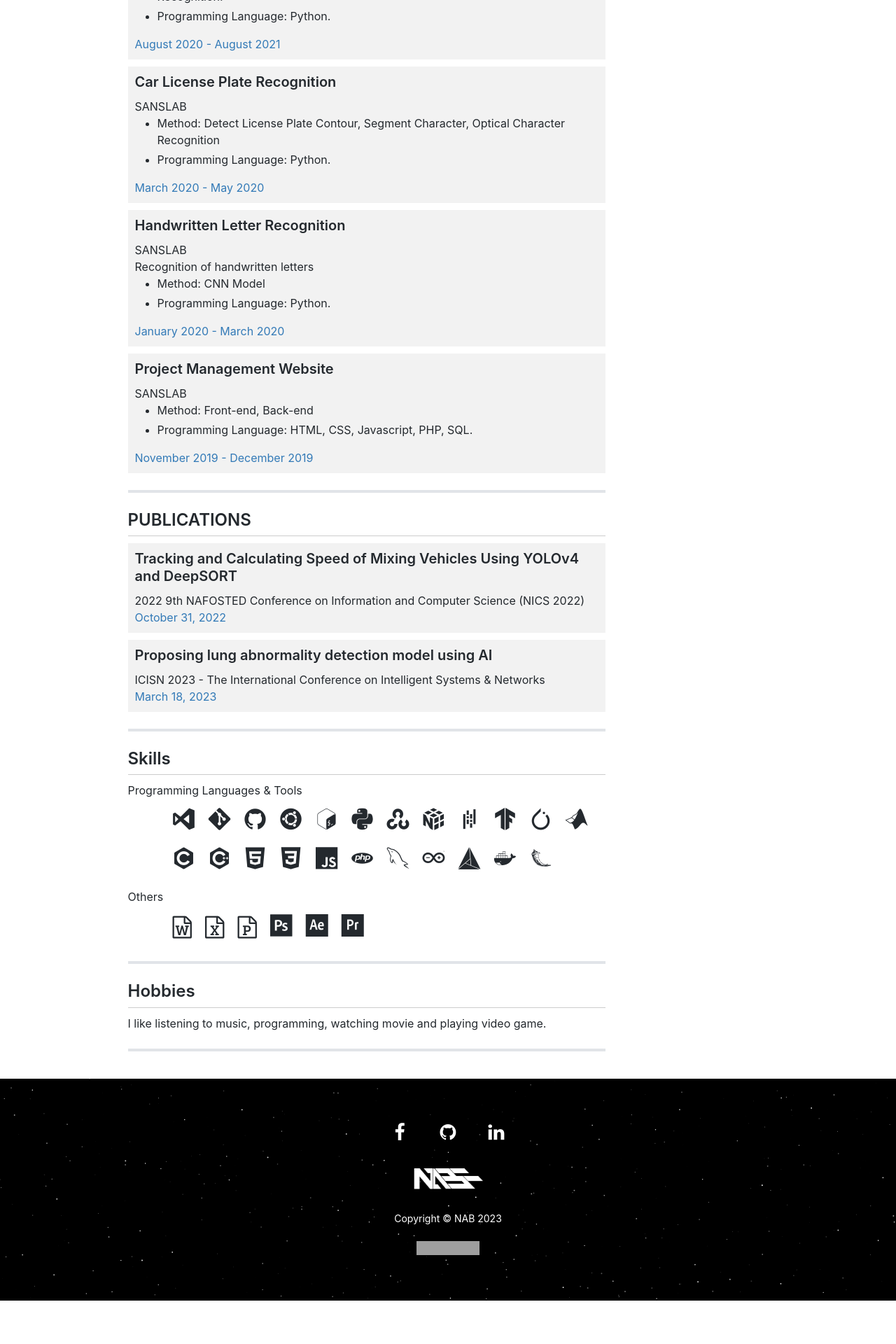
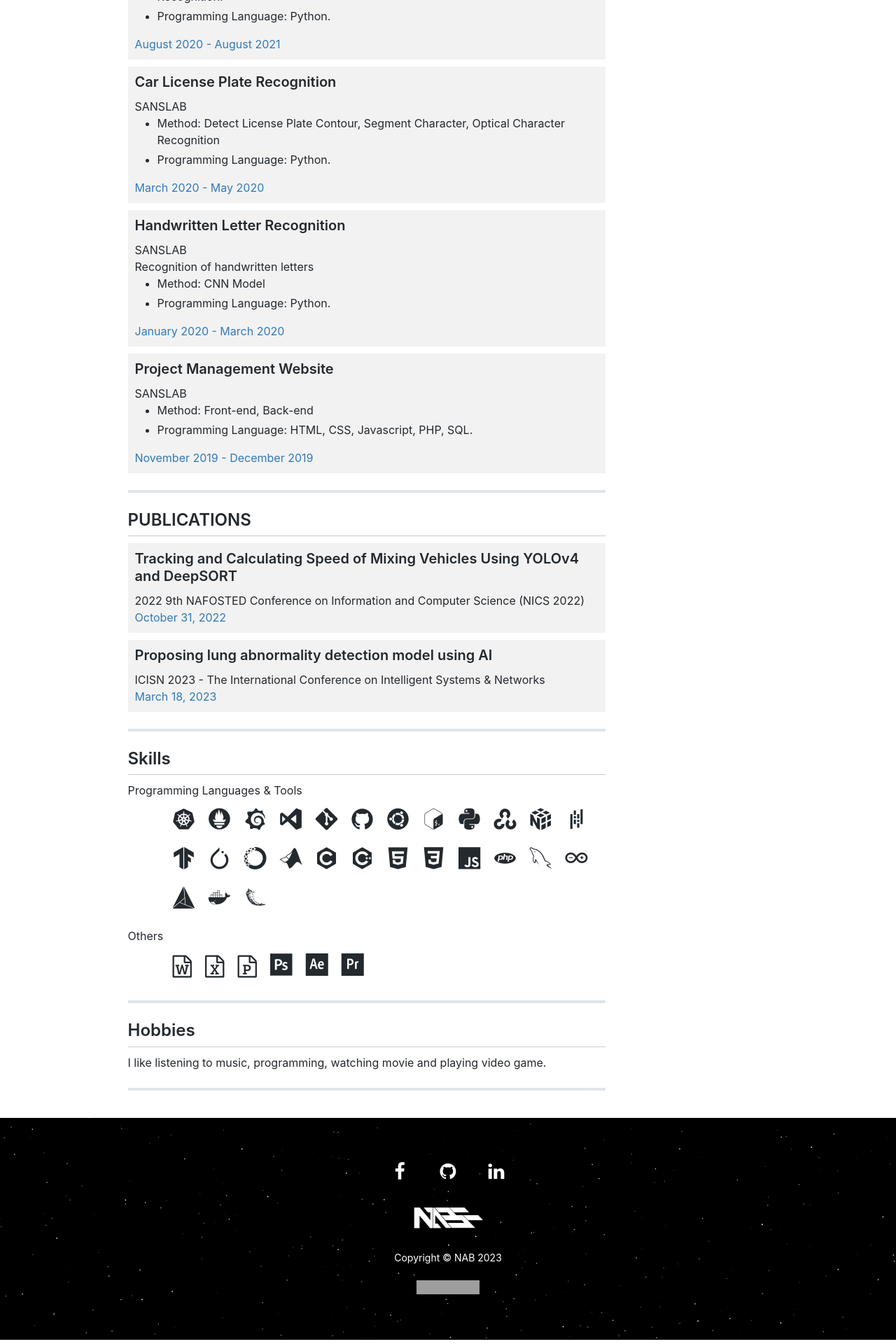
Before and after one commit to nab1010/nab1010.github.io, a Jekyll site: the page built from profile.html, in a window 1280 px wide. Shown: the part 3075-4995 px from the top of the page at 70% size. Built offline with Jekyll 4.4.1, drawn with Linux system fonts in a browser that asks for light colours; nearby versions of some CDN libraries; comment, search, counter and statistics services are not loaded; before the commit the page ends 4939 px from its top, so only the background shows below that; grey boxes are pictures that could not be loaded.

Commit message:
bangna3 update

```diff
--- a/profile.html
+++ b/profile.html
@@ -250,6 +250,10 @@ hidden: true
                         <li class="list-inline-item"><img src="https://cdn.jsdelivr.net/gh/devicons/devicon/icons/vscode/vscode-original.svg" /></li>
                         <li class="list-inline-item"><img src="https://cdn.jsdelivr.net/gh/devicons/devicon/icons/tensorflow/tensorflow-original.svg" /></li>
                         <li class="list-inline-item"><img src="https://cdn.jsdelivr.net/gh/devicons/devicon/icons/ubuntu/ubuntu-plain.svg" /></li> -->
+                        <li class="list-inline-item"><i class="devicon-kubernetes-plain"></i></li>
+                        <li class="list-inline-item"><i class="devicon-prometheus-original"></i></li>
+                        <li class="list-inline-item"><i class="devicon-grafana-original"></i></li>
+
                         <li class="list-inline-item"><i class="devicon-visualstudio-plain"></i></li>
                         <li class="list-inline-item"><i class="devicon-git-plain"></i></li>
                         <li class="list-inline-item"><i class="devicon-github-original"></i></li>
@@ -261,6 +265,7 @@ hidden: true
                         <li class="list-inline-item"><i class="devicon-pandas-original"></i></li>
                         <li class="list-inline-item"><i class="devicon-tensorflow-original"></i></li>
                         <li class="list-inline-item"><i class="devicon-pytorch-original"></i></li>
+                        <li class="list-inline-item"><i class="devicon-anaconda-original"></i></li>
                         <!-- <li class="list-inline-item"><i class="devicon-markdown-original"></i></li> -->
                         <li class="list-inline-item"><i class="devicon-matlab-plain"></i></li>
                         <li class="list-inline-item"><i class="devicon-c-plain"></i></li>
@@ -274,6 +279,7 @@ hidden: true
                         <li class="list-inline-item"><i class="devicon-arduino-plain"></i></li>
                         <li class="list-inline-item"><i class="devicon-cmake-plain"></i></li>
                         <li class="list-inline-item"><i class="devicon-docker-plain"></i></li>
+
                         <li class="list-inline-item"><i class="devicon-flask-original"></i></li>
 
                     </ul>
```
